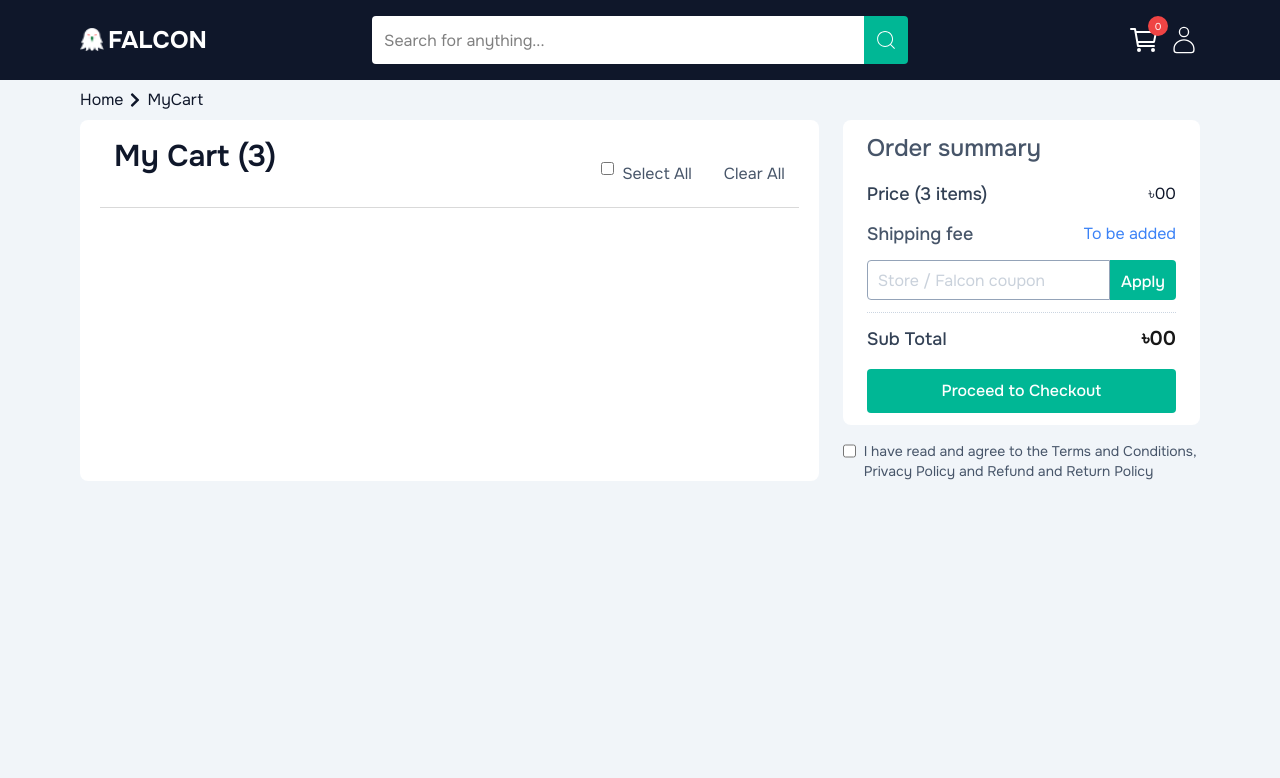
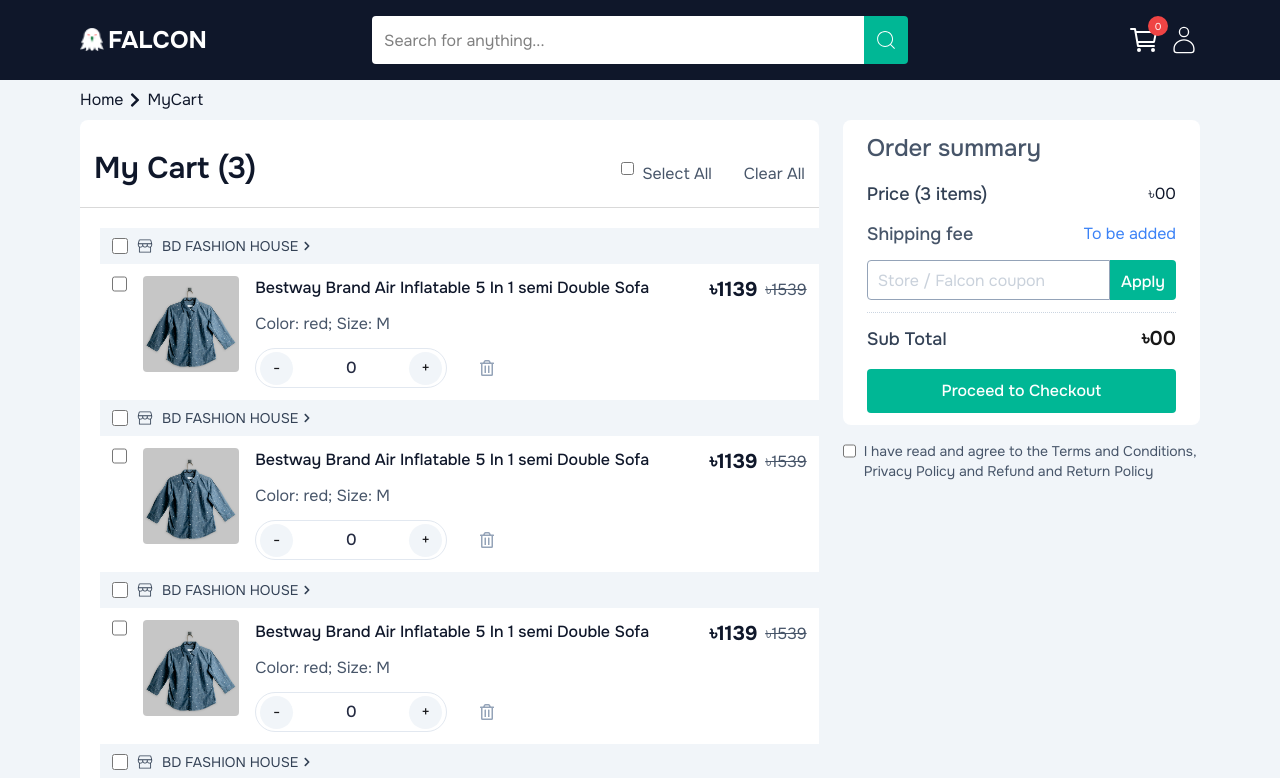
Before and after one commit to Md-Sojib-Hossain-cse/falcon, a React (Vite) app: page /myCart in a window 1280 px wide. Shown: the top 778 px of the page. Built offline with nearby package versions, Linux system fonts and the light colour scheme.

Commit message:
cart items added

```diff
--- /dev/null
+++ b/src/components/Counter.tsx
@@ -0,0 +1,33 @@
+import {
+  quantityDecrement,
+  quantityIncrement,
+  selectProduct,
+} from "../redux/features/product/product.Slice";
+import { useAppDispatch, useAppSelector } from "../redux/hook";
+
+const Counter = () => {
+  const dispatch = useAppDispatch();
+  const product = useAppSelector(selectProduct);
+
+  return (
+    <div className="w-48 h-10 border border-[#E2E8F0] rounded-full flex justify-between items-center p-1">
+      <button
+        onClick={() => dispatch(quantityDecrement(1))}
+        className="px-2.5 rounded-full bg-[#F1F5F9] h-[33px] w-[33px]"
+      >
+        -
+      </button>
+      <p className="text-[#252B42] font-medium leading-4 md:leading-5 lg:leading-6">
+        {product?.quantity}
+      </p>
+      <button
+        onClick={() => dispatch(quantityIncrement(1))}
+        className="px-2.5 rounded-full bg-[#F1F5F9] h-[33px] w-[33px]"
+      >
+        +
+      </button>
+    </div>
+  );
+};
+
+export default Counter;
--- /dev/null
+++ b/src/components/OrderItemCard.tsx
@@ -0,0 +1,41 @@
+import { FaRegTrashAlt } from "react-icons/fa";
+import ProductImg from "../assets/demoCardimg.png";
+import Counter from "./Counter";
+
+const OrderItemCard = () => {
+  return (
+    <div className="flex gap-3 md:gap-4 p-2 md:p-3">
+      <input
+        type="checkbox"
+        name="checkStore"
+        id="checkStore"
+        className="accent-[#00B795] w-4 h-4 rounded-sm bg-gray-100"
+      />
+      <div className="flex gap-3 md:gap-4 w-full flex-col md:flex-row">
+        <img
+          src={ProductImg}
+          alt="product img"
+          className="rounded-sm h-24 w-24"
+        />
+        <div className="flex flex-col lg:flex-row gap-4 justify-between items-start w-full">
+          <div className="flex flex-col gap-2 md:gap-3">
+            <h4 className="text-[#0F172A] font-medium">
+              Bestway Brand Air Inflatable 5 In 1 semi Double Sofa{" "}
+            </h4>
+            <p className="text-[#475569]">Color: red; Size: M</p>
+            <div className="flex gap-3 md:gap-6 lg:gap-8 items-center">
+              <Counter></Counter>
+              <FaRegTrashAlt className="text-[#94A3B8]" />
+            </div>
+          </div>
+          <div className="flex items-center gap-2">
+            <p className="text-[#0F172A] font-bold text-lg md:text-xl">৳1139</p>
+            <p className="text-[#475569] line-through">৳1539</p>
+          </div>
+        </div>
+      </div>
+    </div>
+  );
+};
+
+export default OrderItemCard;
--- a/src/pages/HomePage/ProductCard/ProductCard.tsx
+++ b/src/pages/HomePage/ProductCard/ProductCard.tsx
@@ -18,12 +18,11 @@ import { IoChatbubbleEllipsesOutline } from "react-icons/io5";
 import RatingsByCategory from "./ProductCardSubComponents/RatingsByCategory";
 import { useAppDispatch, useAppSelector } from "../../../redux/hook";
 import {
-  quantityDecrement,
-  quantityIncrement,
   selectProduct,
   setColor,
   setSize,
 } from "../../../redux/features/product/product.Slice";
+import Counter from "../../../components/Counter";
 
 const ProductCard = () => {
   const product = useAppSelector(selectProduct);
@@ -153,23 +152,7 @@ const ProductCard = () => {
                 <h6 className="font-medium leading-4 md:leading-5 lg:leading-6 poppins-font text-[#171717]">
                   Quantity
                 </h6>
-                <div className="w-48 h-10 border border-[#E2E8F0] rounded-full flex justify-between items-center p-1">
-                  <button
-                    onClick={() => dispatch(quantityDecrement(1))}
-                    className="px-2.5 rounded-full bg-[#F1F5F9] h-[33px] w-[33px]"
-                  >
-                    -
-                  </button>
-                  <p className="text-[#252B42] font-medium leading-4 md:leading-5 lg:leading-6">
-                    {product?.quantity}
-                  </p>
-                  <button
-                    onClick={() => dispatch(quantityIncrement(1))}
-                    className="px-2.5 rounded-full bg-[#F1F5F9] h-[33px] w-[33px]"
-                  >
-                    +
-                  </button>
-                </div>
+                <Counter></Counter>
               </div>
             </div>
           </div>
--- /dev/null
+++ b/src/pages/MyCart/MyCartComponents/CartItems.tsx
@@ -0,0 +1,26 @@
+import { FaChevronRight } from "react-icons/fa";
+import { PiStorefrontLight } from "react-icons/pi";
+import OrderItemCard from "../../../components/OrderItemCard";
+
+const CartItems = () => {
+  return (
+    <div>
+      <div className="bg-[#F1F5F9] py-2 px-3 flex items-center gap-2">
+        <input
+          type="checkbox"
+          name="checkStore"
+          id="checkStore"
+          className="accent-[#00B795] w-4 h-4 rounded-sm bg-gray-100"
+        />
+        <PiStorefrontLight className="text-lg text-[#334155]" />
+        <div className="flex gap-1 items-center">
+          <h5 className="text-[#334155] text-sm">BD FASHION HOUSE</h5>
+          <FaChevronRight className="text-[10px] text-[#334155]" />
+        </div>
+      </div>
+      <OrderItemCard></OrderItemCard>
+    </div>
+  );
+};
+
+export default CartItems;
--- a/src/pages/MyCart/MyCartComponents/OrderSummery.tsx
+++ b/src/pages/MyCart/MyCartComponents/OrderSummery.tsx
@@ -1,6 +1,6 @@
 const OrderSummery = () => {
   return (
-    <div className="space-y-3 md:space-y-4">
+    <div className="space-y-3 md:space-y-4 pb-6">
       <div className="bg-white rounded-lg py-2 md:py-3 px-4 md:px-5 lg:px-6 space-y-3 md:space-y-4">
         <div className="space-y-3 md:space-y-4">
           <h3 className="text-[#475569] font-medium text-xl lg:text-2xl">
--- a/src/pages/MyCart/MyCartPage.tsx
+++ b/src/pages/MyCart/MyCartPage.tsx
@@ -1,10 +1,11 @@
+import CartItems from "./MyCartComponents/CartItems";
 import OrderSummery from "./MyCartComponents/OrderSummery";
 
 const MyCartPage = () => {
   return (
-    <main className="grid grid-cols-1 md:grid-cols-3 gap-4 md:gap-5 lg:gap-6 w-full max-w-[1440px] mx-auto px-4 md:px-8 lg:px-20">
-      <div className="md:col-span-2 bg-white rounded-lg p-4 md:p-5 space-y-4 md:space-y-5">
-        <div className="py-2 md:px-3.5 flex flex-col md:flex-row justify-between h-16 md:h-[68px] border-b border-b-[#D9D9D9]">
+    <main className="grid grid-cols-1 md:grid-cols-3 gap-4 md:gap-5 lg:gap-6 w-full max-w-[1440px] mx-auto px-4 md:px-8 lg:px-20 mb-4 md:mb-6">
+      <div className="md:col-span-2 bg-white rounded-lg space-y-4 md:space-y-5 py-4 md:py-5">
+        <div className="py-2 md:px-3.5 p-4 md:p-5 flex flex-col md:flex-row justify-between h-16 md:h-[68px] border-b border-b-[#D9D9D9]">
           <div className="flex justify-start items-start relative -top-3">
             <h2 className="text-[#0F172A] font-semibold text-2xl lg:text-3xl leading-8 md:leading-9 lg:leading-10">
               My Cart (3)
@@ -20,6 +21,13 @@ const MyCartPage = () => {
             <button className="text-[#475569]">Clear All</button>
           </div>
         </div>
+        <div className="pl-4 md:pl-5">
+          <CartItems></CartItems>
+          <CartItems></CartItems>
+          <CartItems></CartItems>
+          <CartItems></CartItems>
+          <CartItems></CartItems>
+        </div>
       </div>
       <OrderSummery></OrderSummery>
     </main>
```
